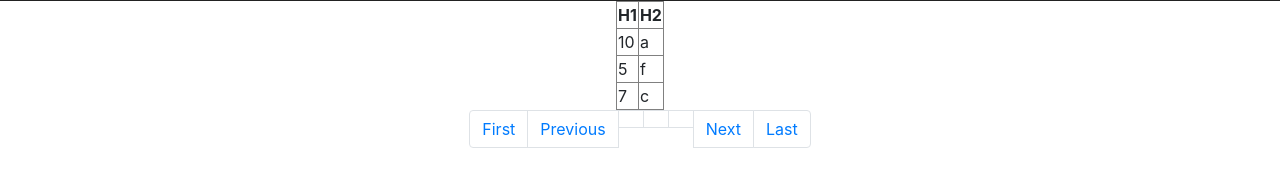
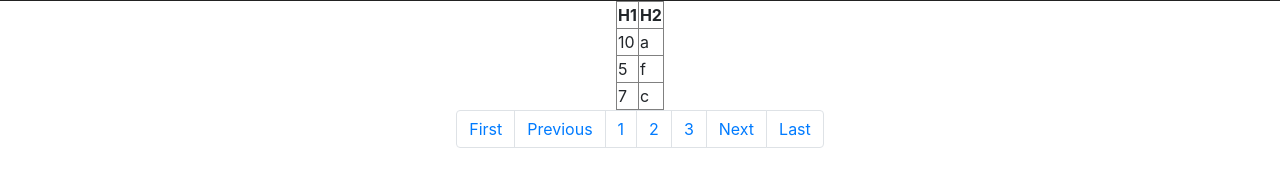
Before and after one commit to sjoshid/My-React-Components, a React (Create React App) app in the folder table/: page / in a window 1280 px wide. Shown: the part 149-336 px from the top of the page. Built offline with nearby package versions, Linux system fonts and the light colour scheme.

Commit message:
Numbering pages correctly.

```diff
--- a/table/src/App.jsx
+++ b/table/src/App.jsx
@@ -98,20 +98,20 @@ class App extends Component {
 	}
 
 	firstPage(e) {
-		this.updatePage(0);
+		this.updatePage(0, true, false);
 	}
 
 	lastPage(e) {
 		const newIndex = Math.ceil((tableDataFromResource.length / this.state.pagesize) - 1) * this.state.pagesize;
-		this.updatePage(newIndex);
+		this.updatePage(newIndex, true, true);
   }
 
   turnPage(e) {
     const pageIndex = e.currentTarget.attributes.index.value;
-    this.updatePage(+pageIndex);
+    this.updatePage(+pageIndex, false);
   }
 
-  updatePage(startIndex, reIndex = false, page = null) {
+  updatePage(startIndex, reIndex = true, page = null) {
     if(startIndex >= 0 && startIndex < tableDataFromResource.length) {
       const endIndex = startIndex + this.state.pagesize;
       let newIndexes = this.state.indexes;
@@ -131,7 +131,7 @@ class App extends Component {
         </header>
 
         <MainTable tableMetaData = {tableMetaData} tableData = {this.state.tableData}/>
-        <Paginator indexesData={this.state.indexes} nextPage={this.nextPage} previousPage={this.previousPage} firstPage={this.firstPage} lastPage={this.lastPage} turnPage={this.turnPage}/>
+        <Paginator pageSize={this.state.pagesize} indexesData={this.state.indexes} nextPage={this.nextPage} previousPage={this.previousPage} firstPage={this.firstPage} lastPage={this.lastPage} turnPage={this.turnPage}/>
       </div>
     );
   }
--- a/table/src/Paginator.jsx
+++ b/table/src/Paginator.jsx
@@ -3,13 +3,14 @@ import React, { Component } from 'react';
 class Paginator extends Component {
 
 	render() {
+    const pageSize = this.props.pageSize;
     return <div>
       <nav aria-label="Page navigation example">
         <ul class="pagination justify-content-center">
 					<li class="page-item"><label class="page-link" onClick = {this.props.firstPage}>First</label></li>
           <li class="page-item"><label class="page-link" onClick = {this.props.previousPage}>Previous</label></li>
 
-          {this.props.indexesData.map((ind, i) => <li class="page-item"><label class="page-link" index={ind} onClick={this.props.turnPage}></label></li>)}
+          {this.props.indexesData.map((ind, i) => <li class="page-item"><label class="page-link" index={ind} onClick={this.props.turnPage}>{ind/pageSize+1}</label></li>)}
 
           <li class="page-item"><label class="page-link" onClick = {this.props.nextPage}>Next</label></li>
 					<li class="page-item"><label class="page-link" onClick = {this.props.lastPage}>Last</label></li>
```
